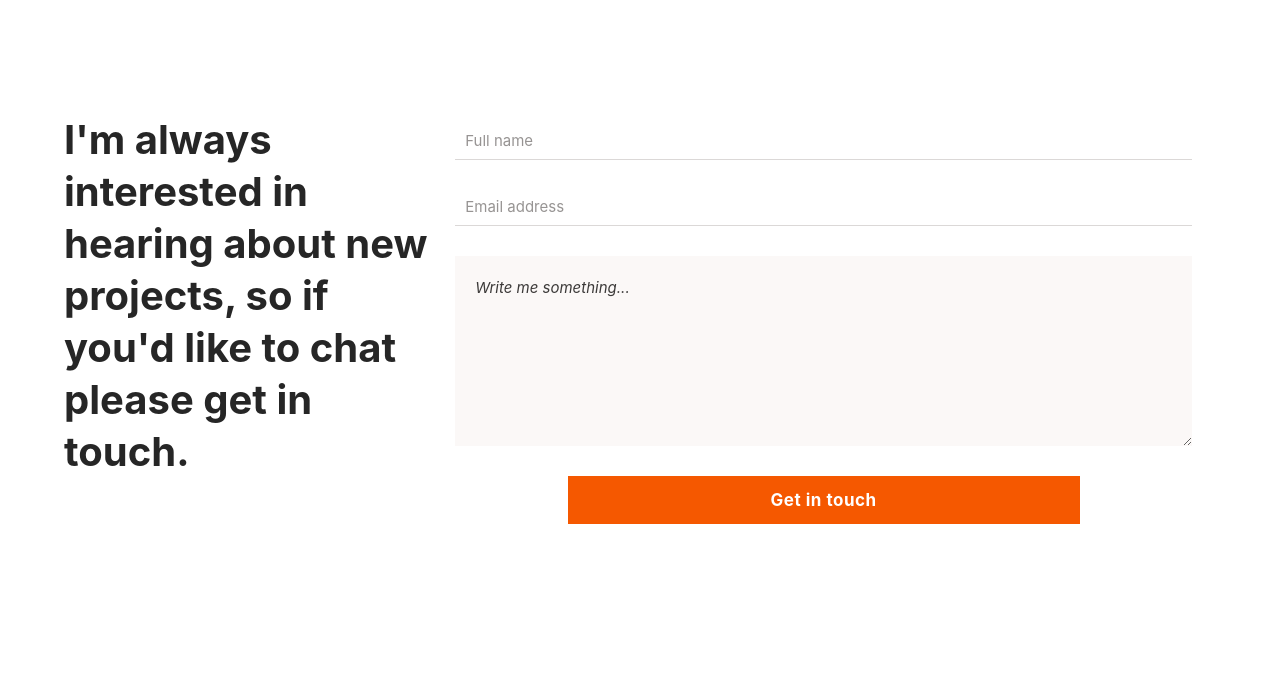
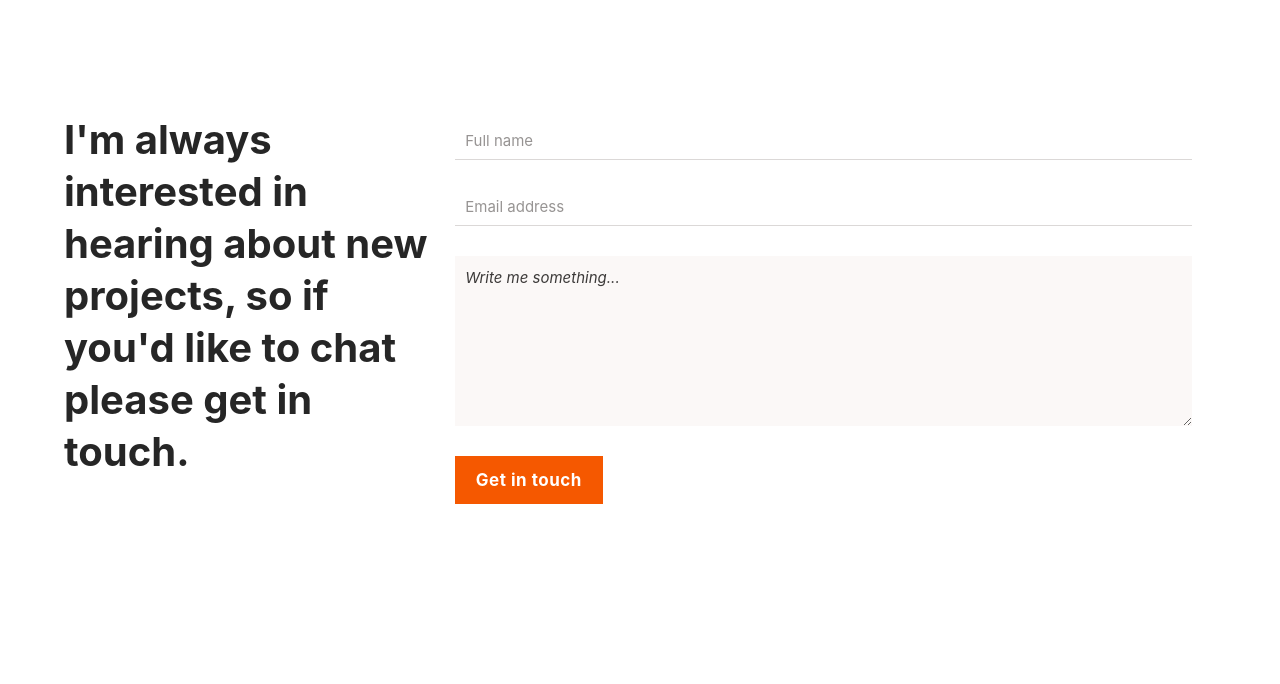
Before and after one commit to rychrr/portofolio_page, a website: page index.html in a window 1280 px wide. Shown: the part 3482-4166 px from the top of the page. Drawn offline with Linux system fonts and the light colour scheme; a web font is replaced by a local one.

Commit message:
adjust info on textarea and buttons on contact us form

```diff
--- a/style.css
+++ b/style.css
@@ -426,7 +426,7 @@ textarea {
   width: 75vw;
   border: none;
   background: #fbf8f7;
-  padding: 20px;
+  padding: 10px;
 }
 
 textarea::placeholder {
@@ -540,6 +540,12 @@ footer {
   label,
   textarea {
     width: 100%;
+  }
+
+
+  .contact_form button {
+    align-self: flex-start;
+    width: 20%;
   }
 
   /* headline and  top navigation bar for destkop */
```
